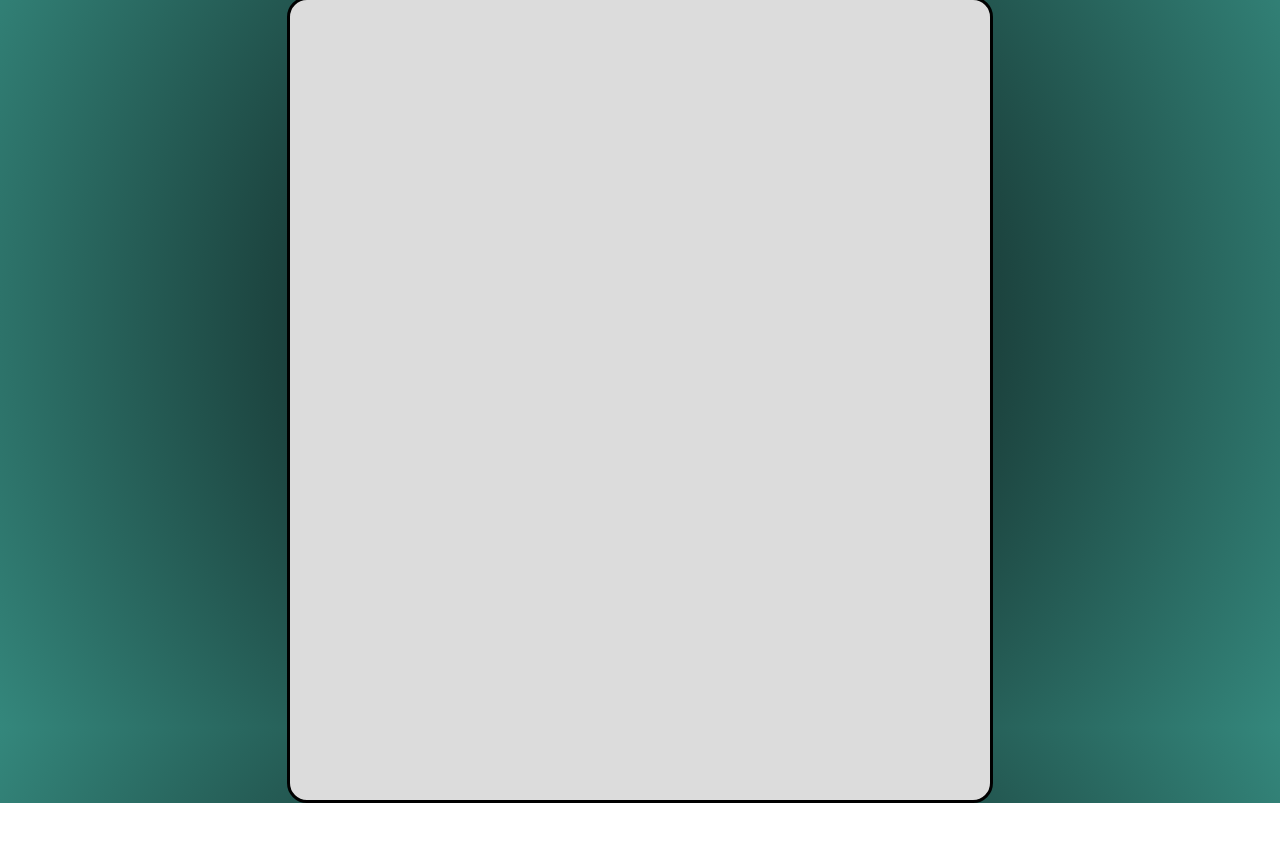
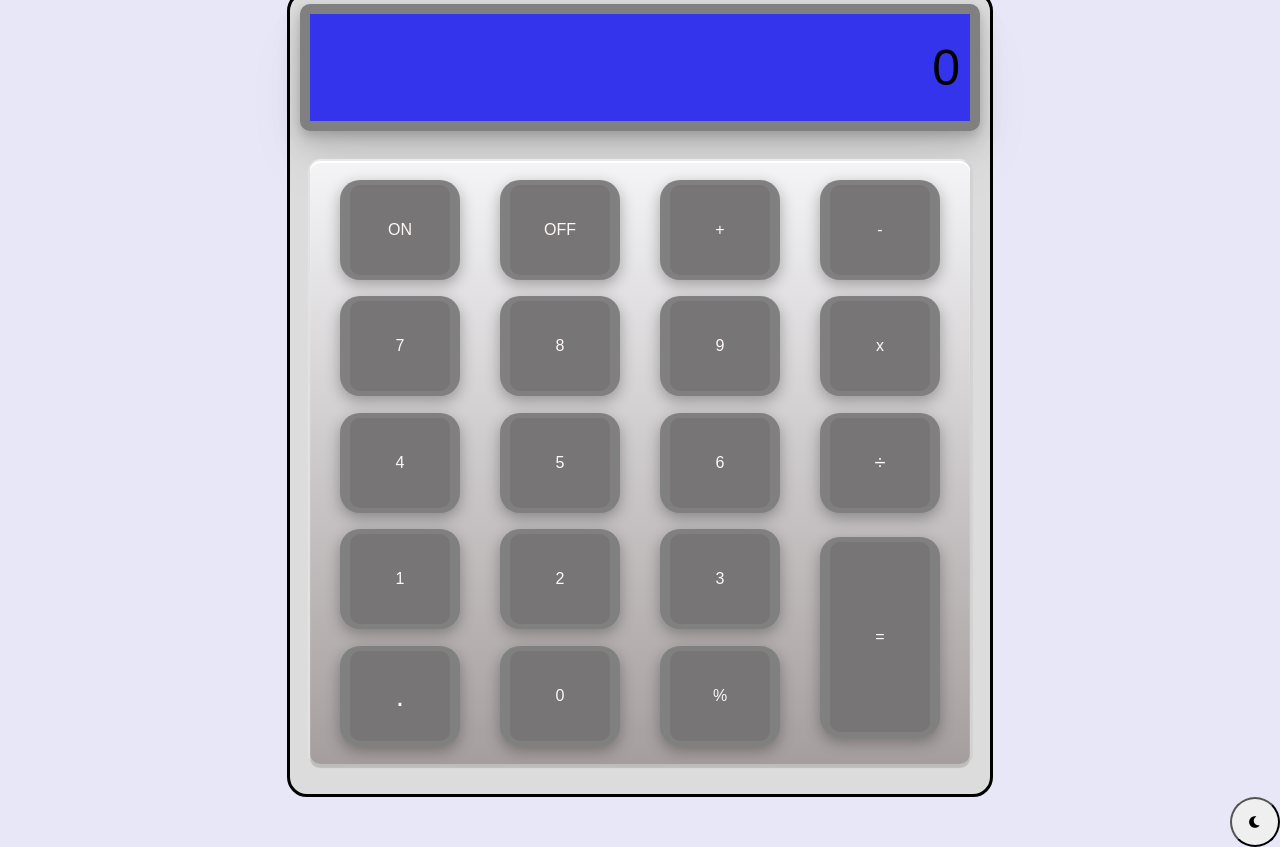
Before and after one commit to Santipblover/Calculadora, a plain HTML site: page index.html in a window 1280 px wide. Shown: the part 89-936 px from the top of the page. Before the commit the page ends 892 px from the top, so only its background shows below. Drawn offline with Linux system fonts and the light colour scheme.

Commit message:
Primera version calculadora

```diff
--- /dev/null
+++ b/darkMode.js
@@ -0,0 +1,5 @@
+const darkModeButton = document.querySelector('#darkmode')
+darkModeButton.addEventListener("click" , (ev) => {
+    document.querySelector('body').classList.toggle('dark');
+    darkModeButton.classList.toggle('darkbutton');
+})
--- /dev/null
+++ b/efectoDeSonidoTeclas.js
@@ -0,0 +1,6 @@
+const buttons = document.querySelector(".buttons");
+    buttons.addEventListener("click",() => {
+        const sound = document.querySelector("#click1");
+        sound.volume = 1;
+        const playSound = sound.play();
+    } )
--- /dev/null
+++ b/funciones.js
@@ -0,0 +1,82 @@
+function obtenerDisplay() {
+    return document.querySelector('.display .content');
+}
+
+
+function actualizarDisplay(valor) {
+    obtenerDisplay().textContent = valor.toString();
+}
+
+let operando1 = '';
+let operando2 = '';
+let operacion = '';
+
+function manejarOperacion(valor) {
+    if (valor === '+' || valor === '-' || valor === 'x' || valor === '÷' || valor === '%') {
+        operacion = valor;
+        if (operando1 !== '') {
+            actualizarDisplay(operando1 + ' ' + operacion);
+        }
+    } else if (valor === '=' && operando1 !== '' && operando2 !== '') {
+            let resultado = calcularResultado(parseFloat(operando1), parseFloat(operando2), operacion);
+            actualizarDisplay(resultado);
+            operando1 = resultado.toString();
+            operando2 = '';
+            operacion = '';
+    } else {
+        if (operacion === '') {
+            operando1 += valor;
+            actualizarDisplay(operando1);
+        } else {
+            operando2 += valor;
+            actualizarDisplay(operando2);
+        }
+    }
+}
+
+
+function calcularResultado(num1, num2, operador) {
+    if(operador === '+') return num1 + num2;
+    if (operador === '-') return num1 - num2;
+    if (operador === 'x') return num1 * num2;
+    if (operador === '÷' && (num2 !== 0)) return num1/num2;
+    if (operador === '%') return (num1 * num2)/ 100;
+    return 'Error';
+   }
+
+
+document.querySelectorAll('.button').forEach(button => {
+    button.addEventListener('click', function() {
+        let valor = this.querySelector('.key').textContent;
+        manejarOperacion(valor);
+    });
+});
+
+
+document.getElementById('on').addEventListener('click', function() {
+    limpiarDisplay();
+});
+
+function limpiarDisplay() {
+    obtenerDisplay().textContent = '0';
+    operando1 = '';
+    operando2 = '';
+    operacion = '';
+}
+
+let botonOn = document.getElementById('on');
+let botonOff = document.getElementById('off');
+let displayContent = document.querySelector('.content');
+
+function apagarDisplay() {
+    displayContent.textContent = '';
+    document.querySelector('.display').style.backgroundColor = 'black';
+}
+
+function encenderDisplay() {
+    document.querySelector('.display').style.backgroundColor = 'rgb(52, 52, 236)';
+}
+
+botonOff.addEventListener('click', apagarDisplay);
+
+botonOn.addEventListener('click', encenderDisplay);
--- a/index.html
+++ b/index.html
@@ -10,10 +10,11 @@
 
 <link rel="stylesheet" href="style.css">
 
-
+<link rel="stylesheet" href="https://cdnjs.cloudflare.com/ajax/libs/font-awesome/6.0.0-beta3/css/all.min.css">
 
 </head>
 <body>
+
 <header>
     <div class="title">
         <h1>Calculadora</h1>
@@ -22,9 +23,93 @@
 
 <main>
         <section class="calculadora">
-            <div class="display"></div>
+            <div class="display">
+                <span class="content">0</span>
+                <!--Contenido del display-->
+
+            </div>
+            <div class="buttons">
+                <div class="button" id="on">
+                   <div class="key" data-sound="click1">ON</div>
+                </div>
+                <div class="button" id="off">
+                   <div class="key" data-sound="click1">OFF</div>
+                </div>
+                <div class="button" id="suma">
+                    <div class="key" data-sound="click1">+</div>
+                </div>
+                <div class="button" id="resta">
+                   <div class="key" data-sound="click1">-</div>
+
+                </div>
+                <div class="button" id="siete">
+                    <div class="key" data-sound="click1">7</div>
+
+                </div>
+                <div class="button" id="ocho">
+                    <div class="key" data-sound="click1">8</div>
+
+                </div>
+                <div class="button" id="nueve">
+                    <div class="key" data-sound="click1">9</div>
+
+                </div>
+                <div class="button" id="multiplicado">
+                    <div class="key" data-sound="click1">x</div>
+
+                </div>
+                <div class="button" id="cuatro">
+                    <div class="key" data-sound="click1">4</div>
+
+                </div>
+                <div class="button" id="cinco">
+                    <div class="key" data-sound="click1">5</div>
+
+                </div>
+                <div class="button" id="seis">
+                    <div class="key" data-sound="click1">6</div>
+
+                </div>
+                <div class="button" id="dividido">
+                    <div class="key" data-sound="click1">÷</div>
+
+                </div>
+                <div class="button" id="uno">
+                    <div class="key" data-sound="click1">1</div>
+
+                </div>
+                <div class="button" id="dos">
+                    <div class="key" data-sound="click1">2</div>
+
+                </div>
+                <div class="button" id="tres">
+                    <div class="key" data-sound="click1">3</div>
+
+                </div>
+                <div class="button" id="igual">
+                    <div class="key" data-sound="click1">=</div>
+
+                </div>
+                <div class="button" id="punto">
+                    <div class="key" data-sound="click1">.</div>
+                </div>
+                <div class="button" id="cero">
+                    <div class="key" data-sound="click1">0</div>
+                </div>
+                <div class="button" id="porcentaje">
+                    <div class="key" data-sound="click1">%</div>
+
+                </div>
+            </div>
         </section>
+
 </main>
+<div class="containerdarkmode">
+<button type="button" name="button" id="darkmode">
+    <i class="fas fa-moon"></i>
+</button>
+</div>
+
 
 
 
@@ -36,6 +121,11 @@
 
 </footer>
 
+<audio src="click_sound.wav" id="click1"></audio>
+
+<script src="efectoDeSonidoTeclas.js"></script>
+<script src="funciones.js"></script>
+<script src="darkMode.js"></script>
 </body>
 
 
--- a/style.css
+++ b/style.css
@@ -1,18 +1,19 @@
 body {
     font-family: 'Arial', sans-serif;
-    background-color: #f0f0f5;
+    background-color: #e7e7f7;
     height: 100vh;
-    background: rgb(7,7,8);
-    background: radial-gradient(circle, rgba(7,7,8,1) 0%, rgba(52,135,124,1) 100%);
-    display: flex;
-    flex-direction: column;
+    margin: 0;
+}
 
+body.dark {
+    background-color: #080808;
+}
 
-}
 
 header{
     display: flex;
     justify-content: center;
+    flex-direction: row;
 }
 
 h1{
@@ -24,19 +25,14 @@ h1{
 
 .title {
     background-color: #ffffff;
+    border: solid black 1px;
     border-radius: 15px;
     box-shadow: 0 4px 8px rgba(0, 0, 0, 0.1);
     width: 300px;
     padding: 20px;
     text-align: center;
-            transition: transform 0.2s ease-in-out, box-shadow 0.2s ease-in-out;
     box-sizing: border-box;
 
-}
-
-.title:hover{
-    transform: translateY(-10px);
-            box-shadow: 0 8px 16px rgba(0, 0, 0, 0.2);
 }
 
 main{
@@ -52,7 +48,132 @@ main{
     width: 700px;
     background-color: gainsboro;
     display: flex;
+    flex-direction: column;
+    text-align: center;
 
 
 
 }
+
+.display {
+    display: flex;
+    align-items: center;
+    justify-content: flex-end;
+    font-size: 50px;
+    border: solid grey 10px;
+    height: 120px;
+    padding: 10px;
+    border-radius: 10px;
+    background-color: rgb(52, 52, 236);
+    margin-inline: 10px;
+    margin-top: 10px;
+    box-shadow:
+    0 4px 8px rgba(0, 0, 0, 0.1),
+    0 8px 16px rgba(0, 0, 0, 0.1),
+    0 16px 32px rgba(0, 0, 0, 0.1),
+    0 32px 64px rgba(0, 0, 0, 0.05);
+    overflow: hidden;
+
+}
+
+    .buttons {
+        display: grid;
+        grid-template-columns: repeat(4, 1fr);
+        padding: 10px;
+        border: #CCCCCC ;
+        background: linear-gradient(to bottom, #f4f4f6, #a59e9e);
+        margin-block: 30px;
+        height: 100dvh;
+        border-radius: 10px;
+        margin-inline: 20px;
+        box-shadow:
+            0 4px 1px #bdbdbd,
+            3px 0 1px #d3d3d3,
+            0 -2px 1px #ececec,
+            -2px 0 1px #e4e4e4,
+            0 2px 1px #fff inset;
+
+        .button {
+            border: none;
+            padding: 5px 10px;
+            position: relative;
+            border-radius: 20px;
+            margin: auto;
+            width: 100px;
+            height: 90px;
+            background-color: grey;
+            box-shadow: 0 5px 15px rgba(0, 0, 0, 0.3); /* Sombra externa */
+            transition: transform 0.3s ease, box-shadow 0.3s ease;
+        }
+
+        .button:hover {
+            box-shadow: 0 8px 20px rgba(0, 0, 0, 0.5); /* Aumenta la sombra en el hover */
+            transform: translateY(-2px); /* Levanta el botón ligeramente */
+            cursor: pointer;
+        }
+
+        .button:active {
+        transform: translateY(1px);
+        box-shadow: 0 3px 10px rgba(0, 0, 0, 0.3);
+        }
+
+    }
+
+    .key {
+        position: relative;
+        border-radius: 10px;
+        width: 100%;
+        height: 100%;
+        background-color: #777575;
+        color: rgb(255, 247, 247);
+        display: flex;
+        justify-content: center;
+        align-items: center;
+
+    }
+
+    .button:nth-child(16){
+        grid-column-start: 4;
+        grid-column-end: 5;
+        grid-row-start: 4;
+        grid-row-end: 6;
+        height: 190px;
+    }
+
+    .button:nth-child(17){
+        font-size: 30px;
+    }
+
+    .display.off {
+        background-color: black;
+    }
+
+    .containerdarkmode {
+        display: flex;
+        width: auto;
+        height: auto;
+        justify-content: end;
+        align-items: center;
+        align-content: center;
+    }
+
+    #darkmode {
+        border-radius: 50px;
+        width: 50px;
+        height: 50px;
+        cursor: pointer;
+    }
+
+    button.darkbutton {
+    background-color: transparent;
+    border: none;
+    cursor: pointer;
+    padding: 10px;
+    font-size: 24px;
+    color: #333;
+
+    }
+
+    #dividido {
+        font-size: 20px;
+    }
```
Also changed, not shown: interacciones.js (deleted), 1 other file. Lines whose indentation alone changed are shown as unchanged.
